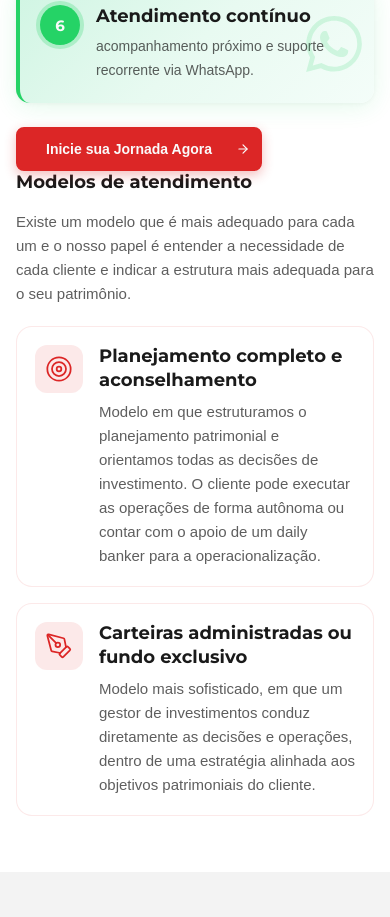
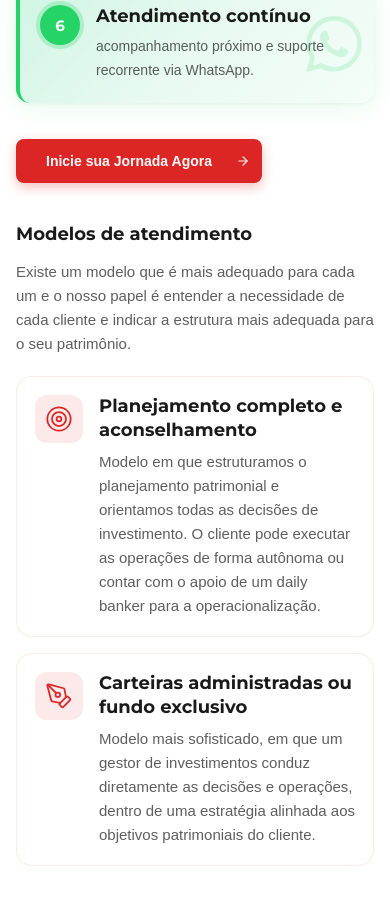
Before and after one commit to oromolloy/novo-consultoria, a website: page index.html in a window 390 px wide. Shown: the part 8194-9111 px from the top of the page. Drawn offline with nearby package versions, Linux system fonts and the light colour scheme.

Commit message:
fix das margins

```diff
--- a/you-center.scss
+++ b/you-center.scss
@@ -34,9 +34,12 @@
   align-items: start;
   @media screen and (max-width: 1220px) {
    grid-template-columns: 1fr;
-   gap: 48px;
+   gap: 56px;
    @media screen and (max-width: 800px) {
-    gap: $marginMobi;
+    gap: 48px;
+    @media screen and (max-width: 760px) {
+     gap: 40px;
+    }
    }
   }
  }
@@ -173,16 +176,16 @@
   font-weight: 700;
   line-height: 1.3;
   color: var(--color-dark);
-  margin-bottom: 24px;
+  margin-bottom: 20px;
   @media screen and (max-width: 1220px) {
    font-size: 22px;
-   margin-bottom: 20px;
+   margin-bottom: 18px;
    @media screen and (max-width: 800px) {
     font-size: 20px;
-    margin-bottom: 18px;
+    margin-bottom: 16px;
     @media screen and (max-width: 760px) {
      font-size: 18px;
-     margin-bottom: 16px;
+     margin-bottom: 14px;
     }
    }
   }
@@ -570,11 +573,14 @@
  }
 
  &__stepsCta {
-  margin-top: 32px;
+  margin-top: 48px;
   @media screen and (max-width: 1220px) {
-   margin-top: 28px;
+   margin-top: 44px;
    @media screen and (max-width: 800px) {
-    margin-top: 24px;
+    margin-top: 40px;
+    @media screen and (max-width: 760px) {
+     margin-top: 36px;
+    }
    }
   }
  }
```
Also changed, not shown: main.css.
